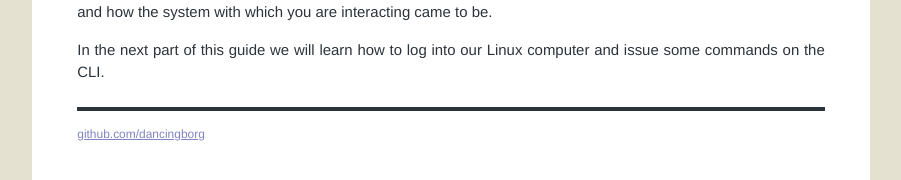
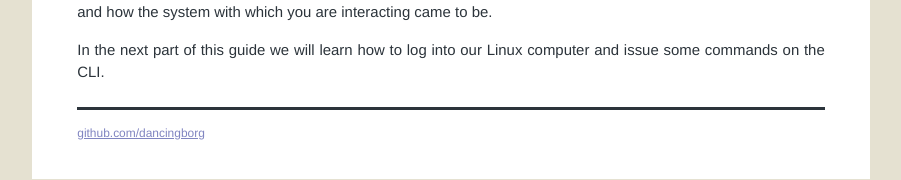
Before and after one commit to andre-abadi/andre-abadi.github.io, a Jekyll site: the page built from _posts/2014-02-05-xbmc-downloader-1.md, in a window 1280 px wide. Shown: the part 1926-2106 px from the top of the page, without its empty margins (189-1090 px from the left). Built offline with Jekyll 4.4.1, drawn with Linux system fonts in a browser that asks for light colours; Markdown is read by kramdown in place of the engine named in the settings.

Commit message:
Update main.css

```diff
--- a/css/main.css
+++ b/css/main.css
@@ -111,7 +111,7 @@ ul.posts span {
 .site .footer {
   font-size: 80%;
   color: #666;
-  border-top: 4px solid #2C343B;
+  border-top: 3px solid #2C343B;
   margin-top: 2em;
   overflow: hidden;
 }
```
